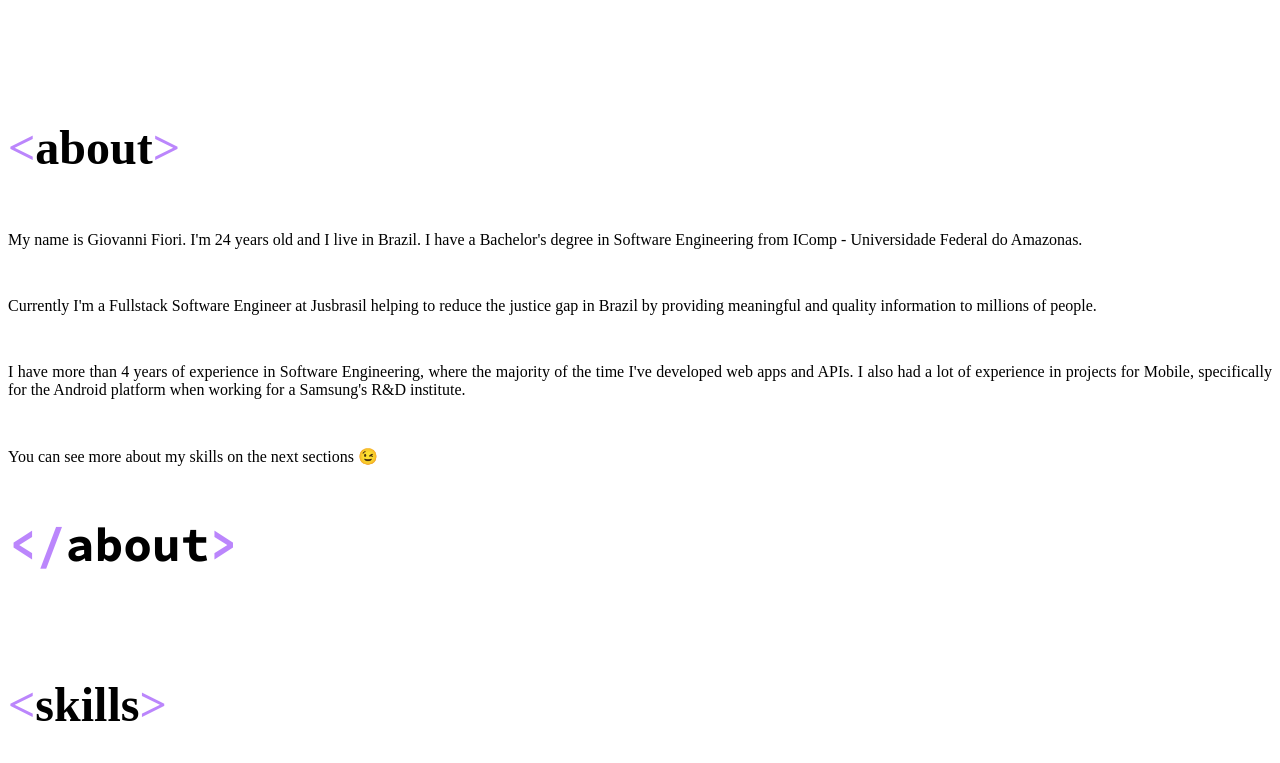
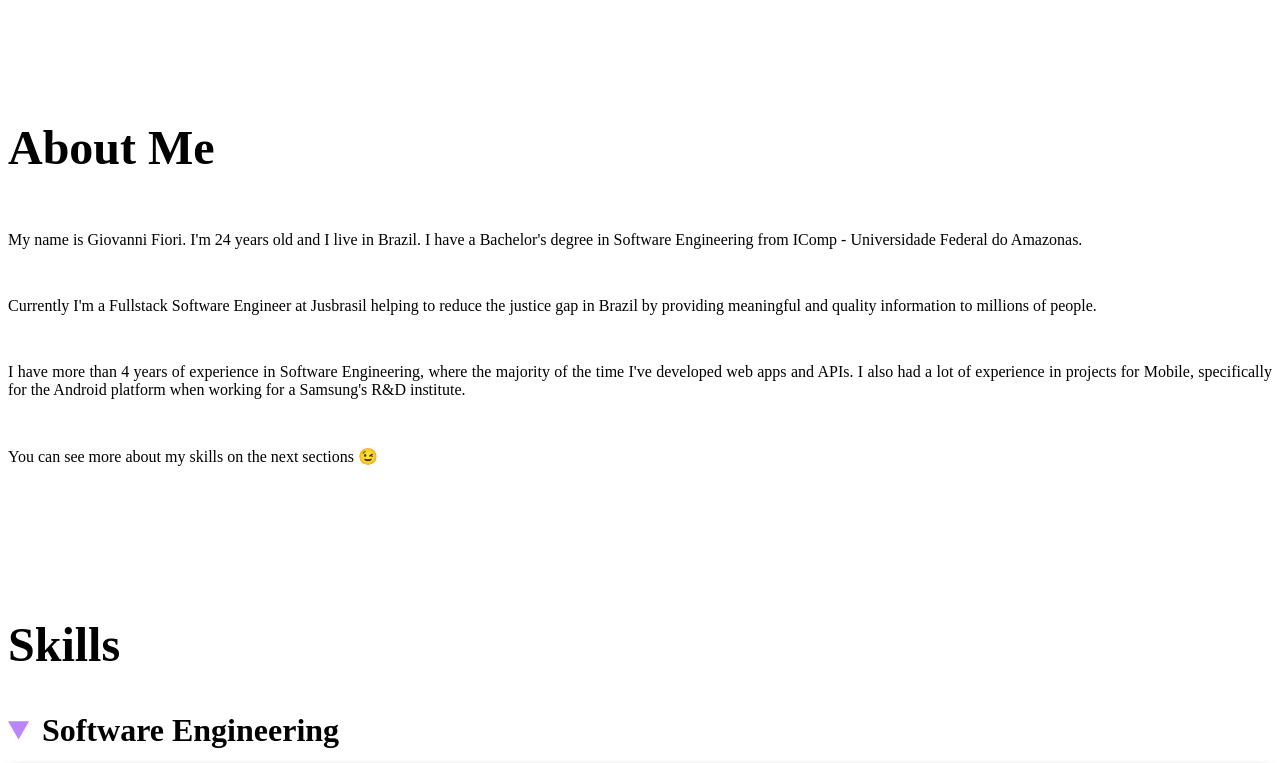
Before and after one commit to giovannifiori/my-website, a Next.js app: page / in a window 1280 px wide. Shown: the part 760-1523 px from the top of the page. Built offline with nearby package versions, Linux system fonts and the light colour scheme.

Commit message:
feat: make titles cleaner

```diff
--- a/components/About/index.tsx
+++ b/components/About/index.tsx
@@ -4,7 +4,7 @@ import Section from '@components/HomeSection'
 import styles from './About.module.scss'
 
 const About = () => (
-  <Section title="about">
+  <Section title="About Me">
     <div className={styles.textContent}>
       <p>
         My name is Giovanni Fiori. I&apos;m 24 years old and I live in Brazil. I
--- a/components/Experience/index.tsx
+++ b/components/Experience/index.tsx
@@ -5,7 +5,7 @@ import styles from './Experience.module.scss'
 import WorkInfo from '@components/WorkInfo'
 
 const Experience = () => (
-  <Section title="experience">
+  <Section title="Experience">
     <div className={styles.container}>
       <WorkInfo
         role="Software Engineer"
--- a/components/HomeSection/Section.module.scss
+++ b/components/HomeSection/Section.module.scss
@@ -6,24 +6,8 @@
   padding: 2rem 1rem;
 }
 
-.title, .ending {
+.title {
   font-size: 3rem;
-  &:before, &:after {
-    content: "<";
-    color: $primaryColor;
-  }
-
-  &:after {
-    content: ">";
-  }
-}
-
-.ending {
-  font-family: 'Source Code Pro', monospace;
-  font-weight: 700;
-  &:before {
-    content: "</";
-  }
 }
 
 .main {
--- a/components/HomeSection/index.tsx
+++ b/components/HomeSection/index.tsx
@@ -15,7 +15,6 @@ const Section = ({ title, children }: Props) => {
         {title}
       </h2>
       <div className={styles.main}>{children}</div>
-      <span className={styles.ending}>{title}</span>
     </section>
   )
 }
--- a/components/Projects/index.tsx
+++ b/components/Projects/index.tsx
@@ -10,7 +10,7 @@ interface Props {
 }
 
 const Projects = ({ projects }: Props) => (
-  <Section title="projects">
+  <Section title="Projects">
     <div className={styles.content}>
       {projects.map((project) => (
         <ProjectCard key={project.name} project={project} />
--- a/components/Skills/index.tsx
+++ b/components/Skills/index.tsx
@@ -5,7 +5,7 @@ import SkillsRay from '@components/SkillsRay'
 import styles from './Skills.module.scss'
 
 const Skills = () => (
-  <Section title="skills">
+  <Section title="Skills">
     <div className={styles.container}>
       <SkillsRay
         open
```
